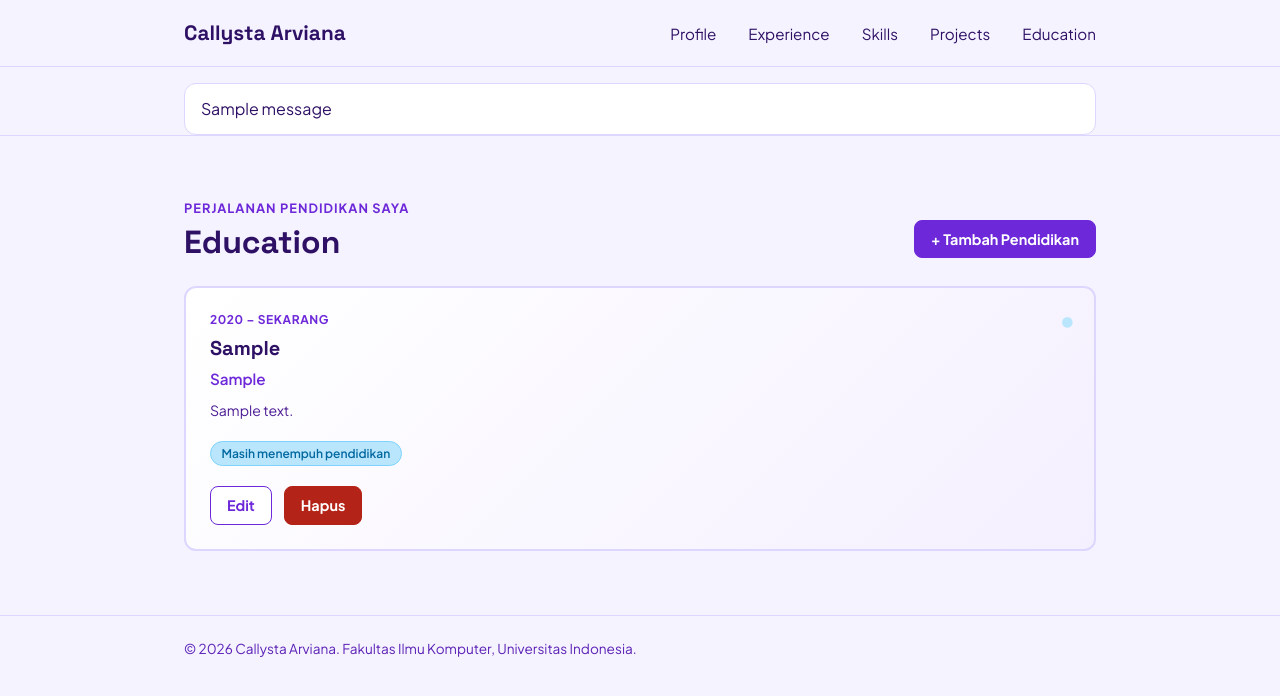
After one commit to callystaarviana-coder/myportofolio, a Django app: page /education/ in a window 1280 px wide. The commit adds this page. Shown: the top 696 px of the page. Run offline with Django 4.2, Linux system fonts and the light colour scheme; tables that the repository leaves empty hold one stand-in row (values such as "Sample post"); one stand-in notice (Sample message) is shown.

Commit message:
Menambahkan informasi Education

```diff
--- a/main/urls.py
+++ b/main/urls.py
@@ -8,6 +8,11 @@ from main.views import (
     create_project,
     get_projects_json,
     delete_project,
+    show_education,
+    create_education,
+    update_education,
+    delete_education,
+    get_education_json,
 )
 
 app_name = "main"
@@ -16,8 +21,27 @@ urlpatterns = [
     path("", show_main, name="show_main"),
     path("experience/", show_experience, name="show_experience"),
     path("skills/", show_skills, name="show_skills"),
+
+    path("projects/", show_projects, name="show_projects"),
     path("projects/add/", create_project, name="create_project"),
-    path("projects/", show_projects, name="show_projects"),
+    path(
+        "projects/<uuid:project_id>/delete/",
+        delete_project,
+        name="delete_project",
+    ),
     path("api/projects/", get_projects_json, name="get_projects_json"),
-    path("projects/<uuid:project_id>/delete/",delete_project,name="delete_project")
+
+    path("education/", show_education, name="show_education"),
+    path("education/add/", create_education, name="create_education"),
+    path(
+        "education/<int:education_id>/edit/",
+        update_education,
+        name="update_education",
+    ),
+    path(
+        "education/<int:education_id>/delete/",
+        delete_education,
+        name="delete_education",
+    ),
+    path("api/education/", get_education_json, name="get_education_json"),
 ]
--- a/static/css/style.css
+++ b/static/css/style.css
@@ -893,3 +893,54 @@ h1, .brand {
         width: 100%;
     }
 }
+
+/* Education */
+.education-grid {
+    grid-template-columns: repeat(auto-fit, minmax(min(100%, 280px), 1fr));
+}
+
+.education-card h2 {
+    font-family: "Space Grotesk", sans-serif;
+    font-size: 1.25rem;
+    margin-bottom: 0.5rem;
+}
+
+.education-card {
+    overflow-wrap: anywhere;
+}
+
+.education-actions {
+    display: flex;
+    flex-wrap: wrap;
+    align-items: center;
+    gap: 0.75rem;
+    margin-top: 1.25rem;
+}
+
+.form-group input[type="checkbox"] {
+    width: 1.1rem;
+    height: 1.1rem;
+    padding: 0;
+    accent-color: var(--accent-dark);
+}
+
+.notice {
+    margin-top: 1rem;
+    padding: 0.9rem 1rem;
+    background-color: var(--paper);
+    border: 1px solid var(--line);
+    border-radius: var(--radius);
+}
+
+@media (max-width: 700px) {
+    .site-header .container {
+        flex-direction: column;
+        align-items: flex-start;
+        gap: 1rem;
+    }
+
+    .site-header nav {
+        flex-wrap: wrap;
+        gap: 0.75rem 1rem;
+    }
+}
--- a/templates/base.html
+++ b/templates/base.html
@@ -19,11 +19,20 @@
                 <a href="{% url 'main:show_experience' %}">Experience</a>
                 <a href="{% url 'main:show_skills' %}">Skills</a>
                 <a href="{% url 'main:show_projects' %}">Projects</a>
+                <a href="{% url 'main:show_education' %}">Education</a>
             </nav>
         </div>
     </header>
 
     <main>
+        {% if messages %}
+        <div class="container" role="status">
+            {% for message in messages %}
+            <p class="notice">{{ message }}</p>
+            {% endfor %}
+        </div>
+        {% endif %}
+
         {% block content %}{% endblock content %}
     </main>
 
--- /dev/null
+++ b/templates/education.html
@@ -0,0 +1,71 @@
+{% extends "base.html" %}
+
+{% block meta %}
+<title>Education - {{ name }}</title>
+{% endblock meta %}
+
+{% block content %}
+<section class="experience-section">
+    <div class="container">
+        <p class="section-kicker">Perjalanan pendidikan saya</p>
+
+        <div class="project-header">
+            <h1>Education</h1>
+            <a href="{% url 'main:create_education' %}" class="button">
+                + Tambah Pendidikan
+            </a>
+        </div>
+
+        <div class="education-grid">
+            {% for education in education_list %}
+            <article class="education-card">
+                <p class="education-period">
+                    {{ education.year_started }} –
+                    {% if education.is_current %}
+                        Sekarang
+                    {% else %}
+                        {{ education.year_ended|default_if_none:"—" }}
+                    {% endif %}
+                </p>
+
+                <h2>{{ education.institution }}</h2>
+                <p class="degree">{{ education.degree }}</p>
+                <p class="description">
+                    {{ education.description|linebreaksbr }}
+                </p>
+
+                <div class="education-tags">
+                    <span>
+                        {% if education.is_current %}
+                            Masih menempuh pendidikan
+                        {% else %}
+                            Selesai
+                        {% endif %}
+                    </span>
+                </div>
+
+                <div class="education-actions">
+                    <a href="{% url 'main:update_education' education.id %}"
+                       class="button button-secondary">
+                        Edit
+                    </a>
+
+                    <form method="post"
+                          action="{% url 'main:delete_education' education.id %}"
+                          onsubmit="return confirm('Yakin ingin menghapus data pendidikan ini?');">
+                        {% csrf_token %}
+                        <button type="submit" class="button button-danger">
+                            Hapus
+                        </button>
+                    </form>
+                </div>
+            </article>
+            {% empty %}
+            <p class="empty-state">
+                Belum ada pendidikan. Klik Tambah Pendidikan untuk mengisinya.
+            </p>
+            {% endfor %}
+        </div>
+    </div>
+</section>
+{% endblock content %}
```
Also changed, not shown: templates/education_form.html (added, +43 -0 lines).
